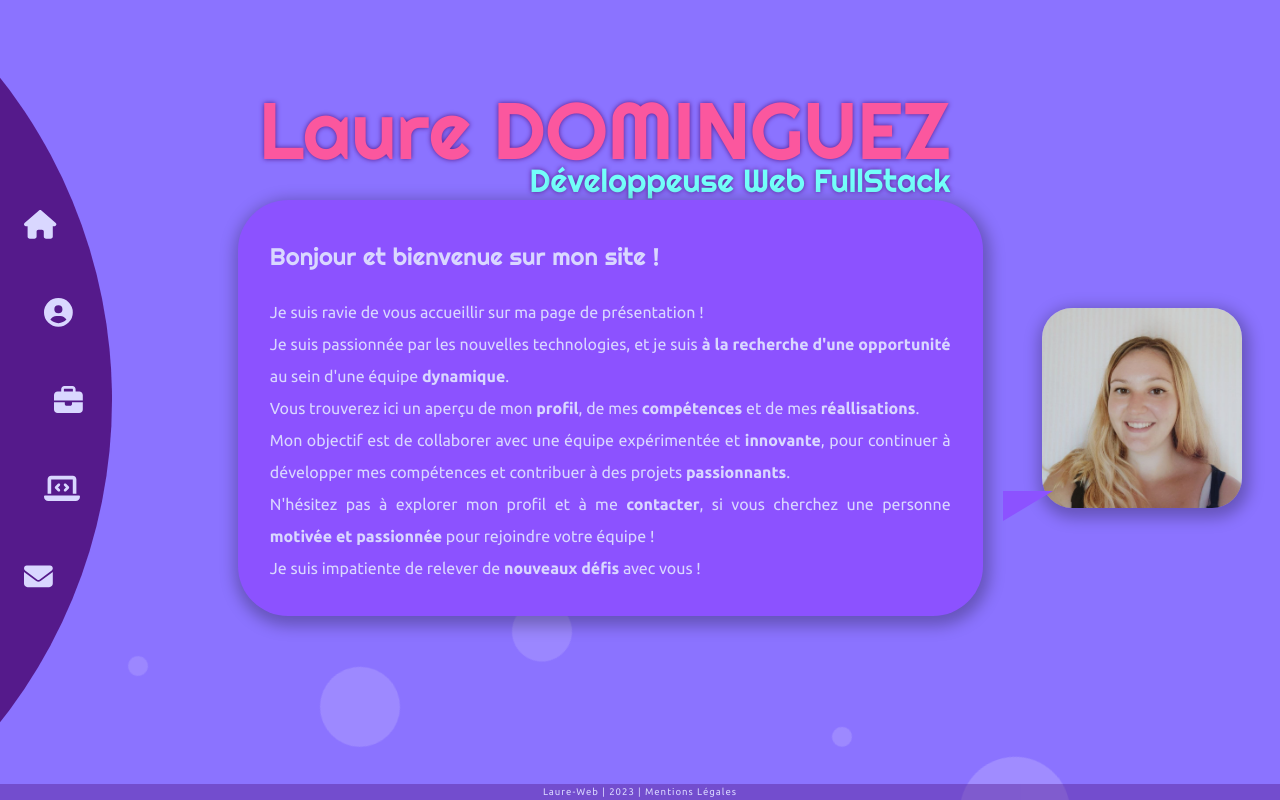
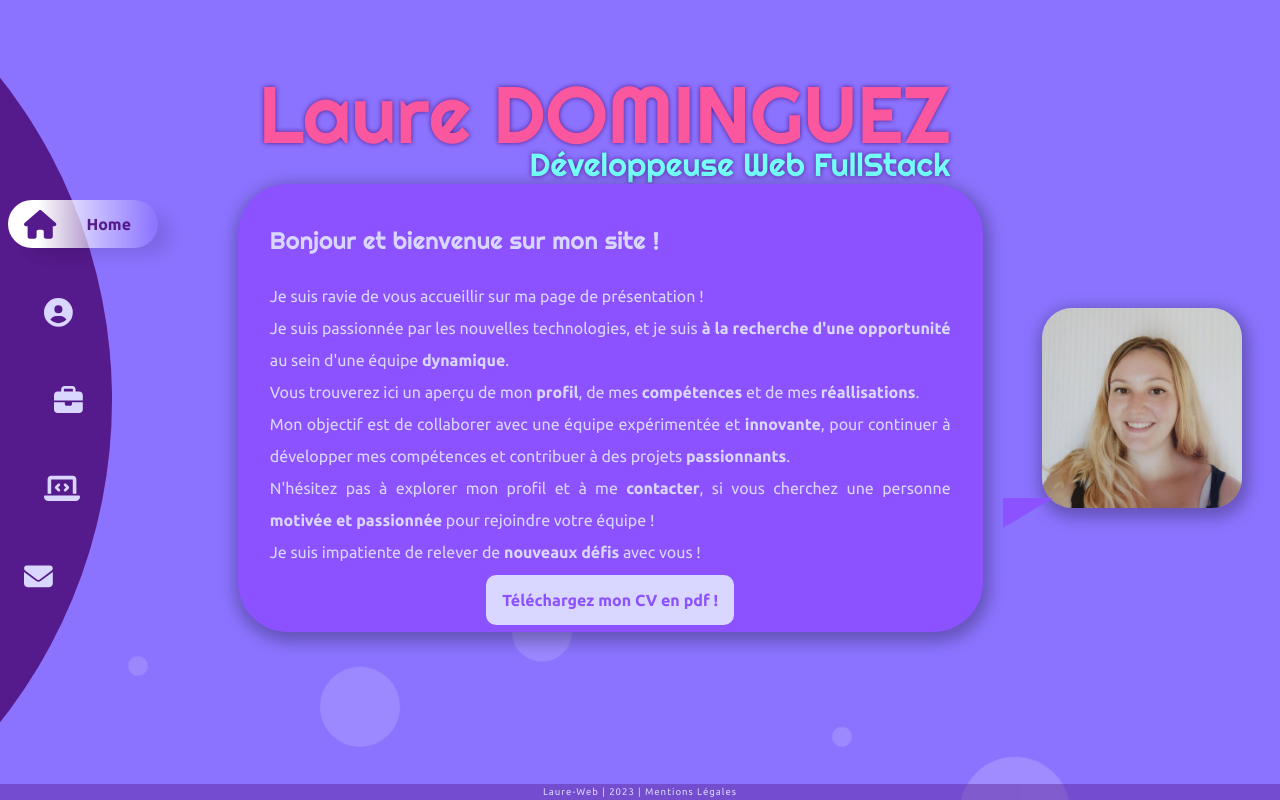
Before and after one commit to LaureDominguez/portfolio, a Next.js app: page / in a window 1280 px wide. Built offline with nearby package versions, Linux system fonts and the light colour scheme.

Commit message:
added active page option on navbar

```diff
--- a/src/app/_home.scss
+++ b/src/app/_home.scss
@@ -40,11 +40,11 @@
     div{
         width: 70%;
         padding: 1rem 2rem;
-        text-align: justify;
         line-height: 2rem;
         border-radius: 50px;
         background-color: var(--purple);
         box-shadow: 2px 5px 15px 5px #00000045;
+        text-align: center;
         &::after{
             content: '';
             position: absolute;
@@ -54,6 +54,20 @@
             top: 70%;
             left: calc(70% + 50px);
         }
+        h3{
+            text-align: start;
+        }
+        p{
+            text-align: justify;
+        }
+
+        .download{
+            margin: 2rem !important;
+            text-align: center;
+            padding: 1rem;
+            color: var(--purple) !important;
+            background-color: var(--pastel-purple);
+        }
     }
     .homeImg{
         border-radius: 30px;
--- a/src/app/components/Nav.tsx
+++ b/src/app/components/Nav.tsx
@@ -1,6 +1,16 @@
+'use client'
 import Link from 'next/link';
-import { useRouter } from 'next/navigation';
+import { usePathname } from 'next/navigation';
+import '@fortawesome/fontawesome-svg-core/styles.css';
 import { FontAwesomeIcon } from '@fortawesome/react-fontawesome';
+import {
+	faHouse,
+	faCircleUser,
+	faBriefcase,
+	faLaptopCode,
+	faEnvelope,
+} from '@fortawesome/free-solid-svg-icons';
+
 
 const NavItem = ({
 	href,
@@ -10,9 +20,17 @@ const NavItem = ({
 	href: string;
 	icon: any;
 	title: string;
-}) => (
+	}) => {
+
+
+	const pathName = usePathname();
+	const isActive = pathName === href;
+	return (
 		<li>
-		<Link href={href}>
+			<Link
+				href={href}
+				className={isActive ? 'activNav' : ''}
+			>
 				<FontAwesomeIcon
 					icon={icon}
 					className="navIcon"
@@ -21,20 +39,19 @@ const NavItem = ({
 			</Link>
 		</li>
 	);
+};
 
 const Nav = () => {
-	const router = useRouter;
-
 	const navItems = [
-		{ href: '/', icon: 'fa-solid fa-house', title: 'Home' },
-		{ href: '/pages/about', icon: 'fa-solid fa-circle-user', title: 'About' },
-		{ href: '/pages/career', icon: 'fa-solid fa-briefcase', title: 'Career' },
+		{ href: '/', icon: faHouse, title: 'Home' },
+		{ href: '/pages/about', icon: faCircleUser, title: 'About' },
+		{ href: '/pages/career', icon: faBriefcase, title: 'Career' },
 		{
 			href: '/pages/portfolio',
-			icon: 'fa-solid fa-laptop-code',
+			icon: faLaptopCode,
 			title: 'Portfolio',
 		},
-		{ href: '/pages/contact', icon: 'fa-solid fa-envelope', title: 'Contact' },
+		{ href: '/pages/contact', icon: faEnvelope, title: 'Contact' },
 	];
 
 	return (
--- a/src/app/components/_nav.scss
+++ b/src/app/components/_nav.scss
@@ -33,12 +33,12 @@
 					height: 3rem;
                     width: 150px;
 					font-weight: bold;
-					.navTitle {
+					.navTitle:not(.activNav > .navTitle, a:hover > .navTitle) {
 						transition: all 0.3s ease-in;
 						z-index: 5000;
 						color: transparent;
 					}
-					&:hover {
+					&:hover{
 						color: var(--deep-purple);
 						background: linear-gradient(90deg, rgba(255,255,255,1) 20%, rgba(0,0,0,0) 100%);
 						border-radius: 100px;
@@ -47,7 +47,7 @@
                         box-shadow: 16px 10px 15px -3px rgba(0,0,0,0.1);
 						transition: width 0.3s ease-in;
 					}
-					&:hover > .navTitle {
+					&:hover > .navTitle{
 						color: var(--deep-purple);
 						transform: translateX(30px);
 					}
@@ -55,10 +55,12 @@
 						color: var(--deep-purple);
 					}
 				}
-				.navIcon {
+				.navIcon{
 					height: 1.8rem;
-					color: var(--pastel-purple);
 					padding-left: 1rem;
+					&:not(.activNav > .navIcon, a:hover > .navIcon) {
+						color: var(--pastel-purple);
+					}
 				}
 				&:nth-child(2),
 				&:nth-child(4) {
@@ -70,4 +72,20 @@
 			}
 		}
 	}
+	.activNav {
+		color: var(--deep-purple);
+		background: linear-gradient(90deg, rgba(255,255,255,1) 20%, rgba(0,0,0,0) 100%);
+		border-radius: 100px;
+		height: 3rem;
+		width: 190px;
+		box-shadow: 16px 10px 15px -3px rgba(0,0,0,0.1);
+
+	}
+	.activNav > .navTitle {
+		color: var(--deep-purple);
+		transform: translateX(30px);
+	}
+	.activNav > .navIcon {
+		color: var(--deep-purple);
+	}
 }
--- a/src/app/globals.css
+++ b/src/app/globals.css
@@ -38,7 +38,7 @@
   width: 150px;
   font-weight: bold;
 }
-.sideNav .round-container ul li a .navTitle {
+.sideNav .round-container ul li a .navTitle:not(.activNav > .navTitle, a:hover > .navTitle) {
   transition: all 0.3s ease-in;
   z-index: 5000;
   color: transparent;
@@ -61,14 +61,31 @@
 }
 .sideNav .round-container ul li .navIcon {
   height: 1.8rem;
+  padding-left: 1rem;
+}
+.sideNav .round-container ul li .navIcon:not(.activNav > .navIcon, a:hover > .navIcon) {
   color: var(--pastel-purple);
-  padding-left: 1rem;
 }
 .sideNav .round-container ul li:nth-child(2), .sideNav .round-container ul li:nth-child(4) {
   margin-left: 20px;
 }
 .sideNav .round-container ul li:nth-child(3) {
   margin-left: 30px;
+}
+.sideNav .activNav {
+  color: var(--deep-purple);
+  background: linear-gradient(90deg, rgb(255, 255, 255) 20%, rgba(0, 0, 0, 0) 100%);
+  border-radius: 100px;
+  height: 3rem;
+  width: 190px;
+  box-shadow: 16px 10px 15px -3px rgba(0, 0, 0, 0.1);
+}
+.sideNav .activNav > .navTitle {
+  color: var(--deep-purple);
+  transform: translateX(30px);
+}
+.sideNav .activNav > .navIcon {
+  color: var(--deep-purple);
 }
 
 body {
@@ -286,11 +303,11 @@ body {
 .home div {
   width: 70%;
   padding: 1rem 2rem;
-  text-align: justify;
   line-height: 2rem;
   border-radius: 50px;
   background-color: var(--purple);
   box-shadow: 2px 5px 15px 5px rgba(0, 0, 0, 0.2705882353);
+  text-align: center;
 }
 .home div::after {
   content: "";
@@ -300,6 +317,19 @@ body {
   border-left: 50px solid var(--purple);
   top: 70%;
   left: calc(70% + 50px);
+}
+.home div h3 {
+  text-align: start;
+}
+.home div p {
+  text-align: justify;
+}
+.home div .download {
+  margin: 2rem !important;
+  text-align: center;
+  padding: 1rem;
+  color: var(--purple) !important;
+  background-color: var(--pastel-purple);
 }
 .home .homeImg {
   border-radius: 30px;
@@ -626,7 +656,7 @@ main {
   display: flex;
   flex-direction: column;
   justify-content: center;
-  align-items: flex-start;
+  align-items: center;
   min-height: 95vh;
   margin-left: 200px;
   z-index: 2;
--- a/src/app/globals.scss
+++ b/src/app/globals.scss
@@ -54,7 +54,7 @@ main{
     display: flex;
     flex-direction: column;
     justify-content: center;
-    align-items: flex-start;
+    align-items: center;
     min-height: 95vh;
     margin-left: 200px;
     z-index: 2;
--- a/src/app/page.tsx
+++ b/src/app/page.tsx
@@ -35,6 +35,14 @@ const Home = () => {
 						Je suis impatiente de relever de{' '}
 						<span className="bold">nouveaux défis</span> avec vous !
 					</p>
+
+					<a
+						href={'/CV_Laure_DOMINGUEZ_DevWeb_Fullstack.pdf'}
+						download={'CV_Laure_DOMINGUEZ_DevWeb_Fullstack.pdf'}
+						className="download glowing bold"
+					>
+						Téléchargez mon CV en pdf !
+					</a>
 				</div>
 
 				<Image
@@ -46,9 +54,6 @@ const Home = () => {
 					priority
 				/>
 			</div>
-			{/* <div>
-				Téléchargez mon CV !
-			</div> */}
 		</main>
 	);
 };
```
Also changed, not shown: 2 other files (tests, documents, lock files or other folders). Lines whose indentation alone changed are shown as unchanged.
